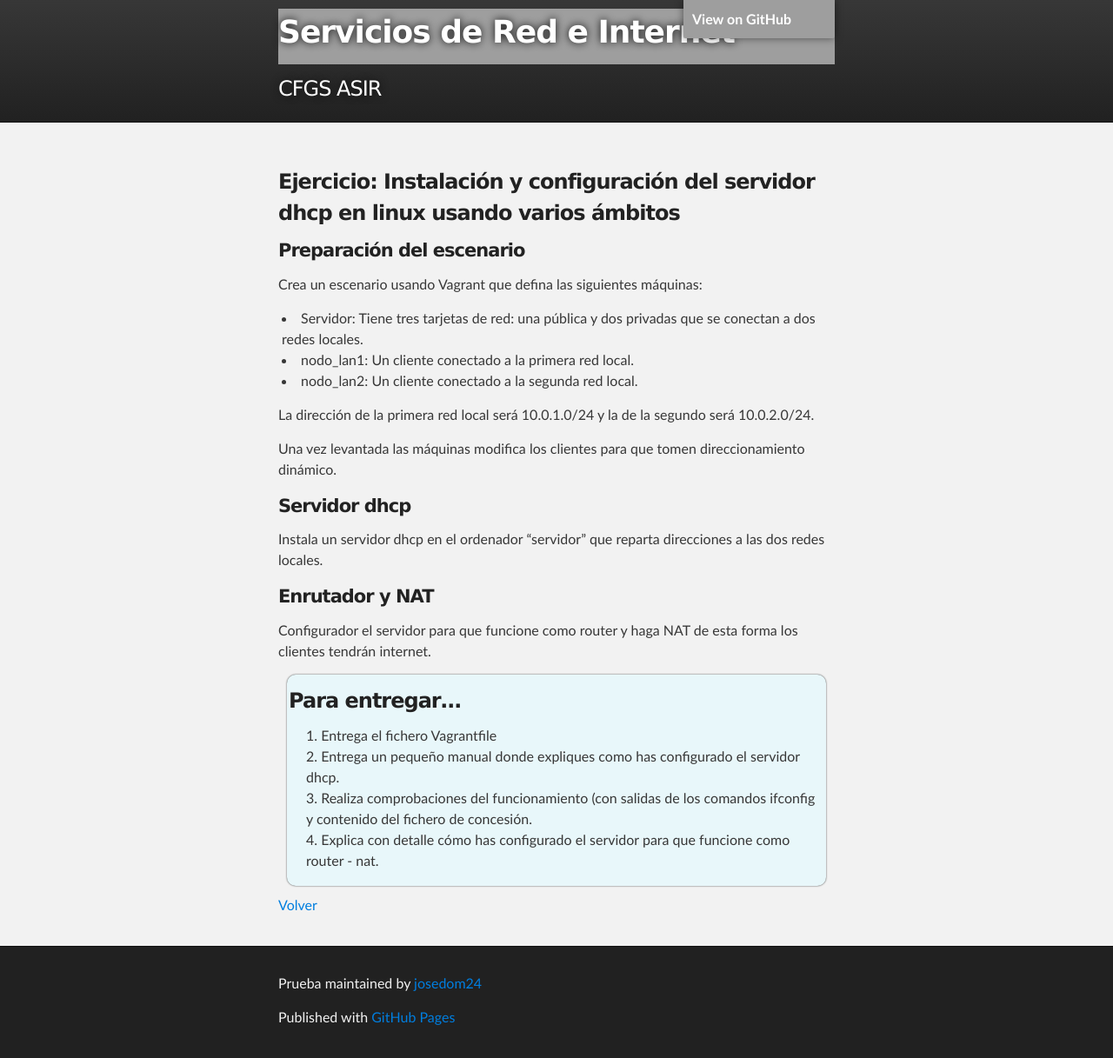
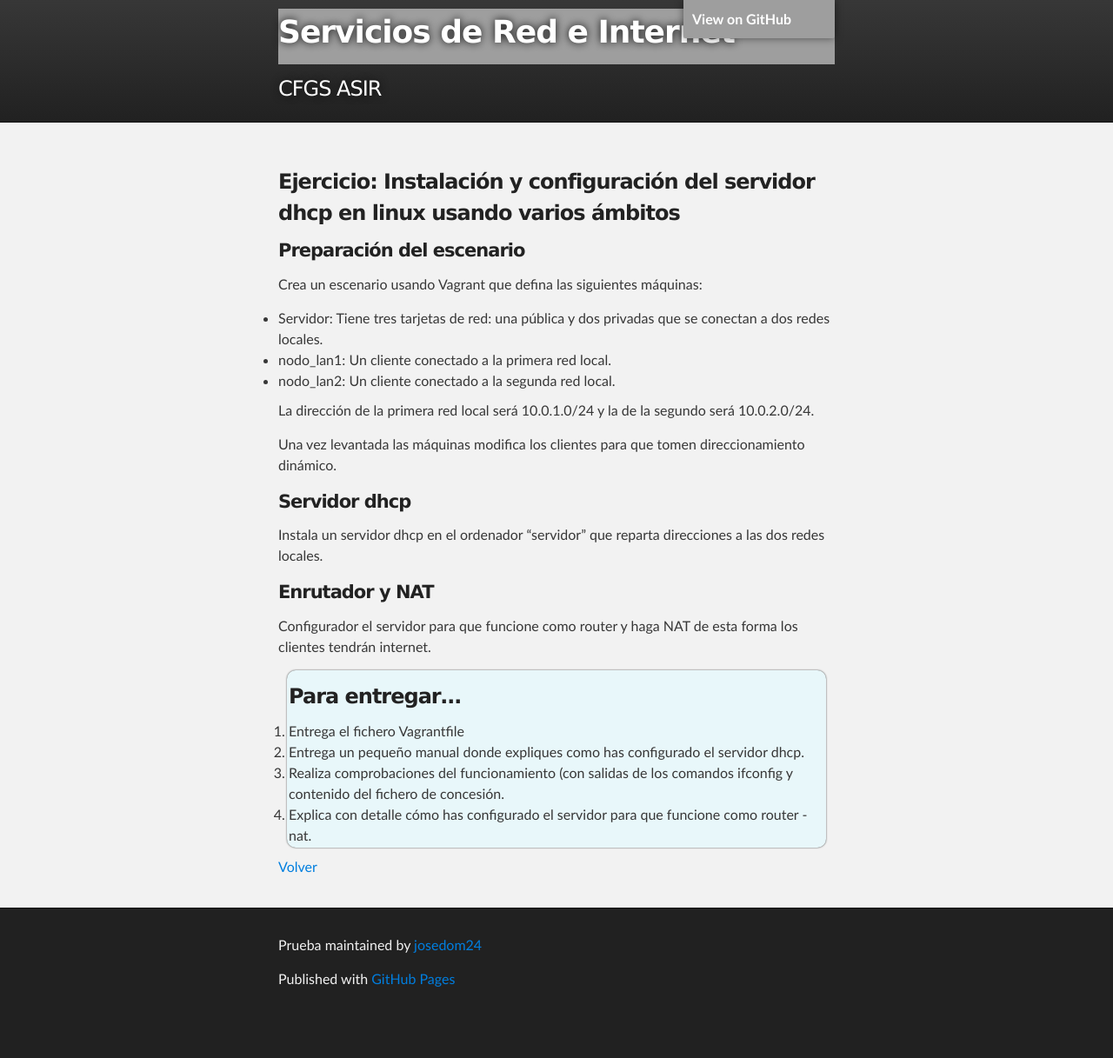
Before and after one commit to josedom24/josedom24.github.io, a Jekyll site: the page built from mod/serviciosgs/e_dhcp_3.md, in a window 1280 px wide. Shown: the whole page at 87% size. Built offline with Jekyll 4.4.1, drawn with Linux system fonts in a browser that asks for light colours; after the commit the page ends 1173 px from its top, so only the background shows below that; grey boxes are pictures that could not be loaded.

Commit message:
Update stylesheet.css

```diff
--- a/stylesheets/stylesheet.css
+++ b/stylesheets/stylesheet.css
@@ -35,9 +35,7 @@
   display: block;
 }
 
-ol, ul {
-  list-style: none;
-}
+
 
 blockquote, q {
 }
@@ -195,26 +193,7 @@
   border-left: 3px solid #bbb;
 }
 
-ul, ol, dl {
-  margin-bottom: 15px
-}
 
-
-ul li p {
-  list-style: inside;
-  padding-left: 4px;
-}
-
-ul li {
-  list-style: inside;
-  padding-left: 4px;
-}
-
-
-ol li{
-  list-style: decimal inside;
-  padding-left: 20px;
-}
 
 dl dt {
   font-weight: bold;
```
